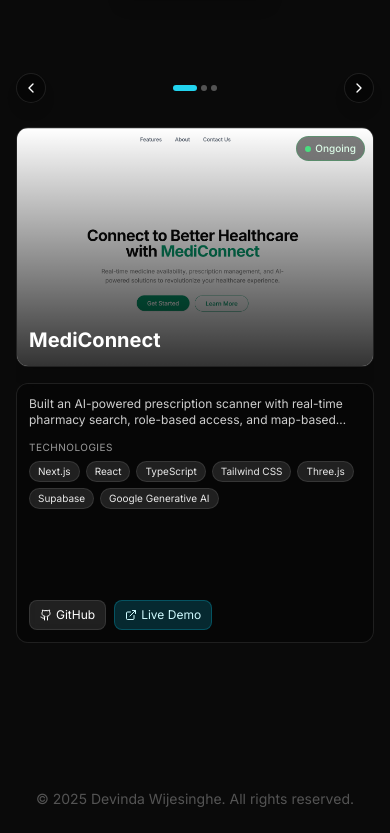
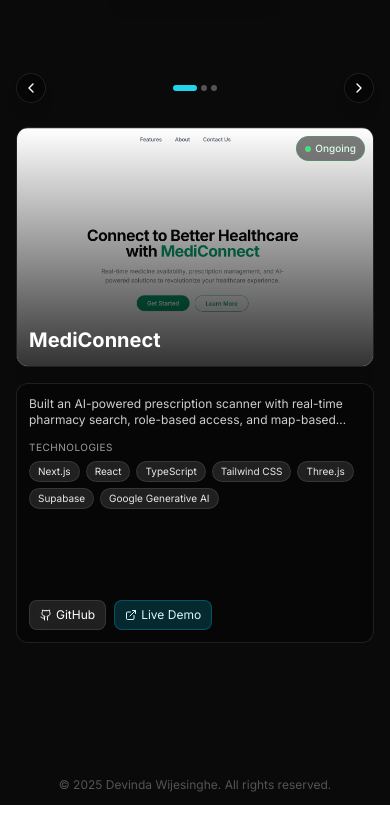
Before and after one commit to devindazz/devindazz, a Next.js app: page / in a window 390 px wide. Shown: the part 1767-2600 px from the top of the page. After the commit the page ends 2572 px from the top, so only its background shows below. Built offline with nearby package versions, Linux system fonts and the light colour scheme.

Commit message:
feat: update footer copyright text

```diff
--- a/components/footer.tsx
+++ b/components/footer.tsx
@@ -1,11 +1,9 @@
-import { Heart } from "lucide-react"
-
 export default function Footer() {
   return (
     <footer className="w-full bg-neutral-950">
-      <div className="container mx-auto px-4 py-6">
+      <div className="container mx-auto px-3 py-3 sm:px-4 sm:py-6">
         <div className="text-center">
-          <p className="text-white/30 text-sm">
+          <p className="text-white/30 text-xs sm:text-sm">
             &copy; {new Date().getFullYear()} Devinda Wijesinghe. All rights reserved.
           </p>
         </div>
```
